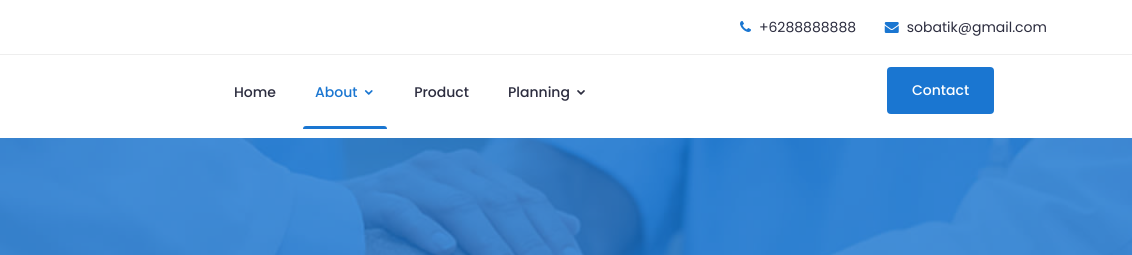
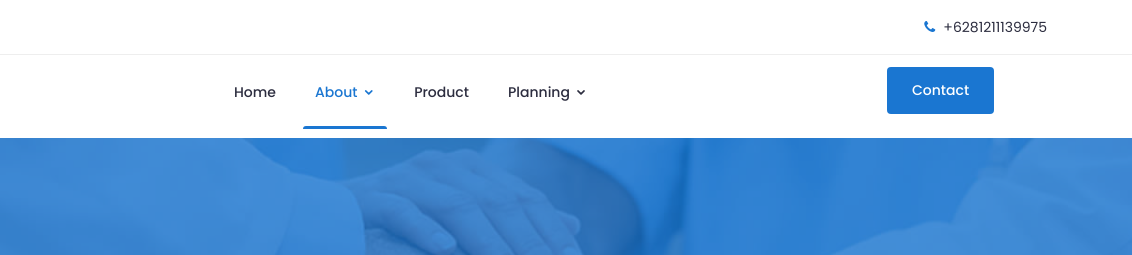
Before and after one commit to denfasyah/sobatik, a plain HTML site: page latarbelakang.html in a window 1280 px wide. Shown: the top 255 px of the page, 148-1280 px from the left. Drawn offline with Linux system fonts and the light colour scheme; a script that the page names is missing.

Commit message:
update no hp

```diff
--- a/latarbelakang.html
+++ b/latarbelakang.html
@@ -85,14 +85,8 @@
             <div class="col-lg-6 col-md-7 col-12">
               <!-- Top Contact -->
               <ul class="top-contact">
-                <li><i class="fa fa-phone"></i>+6288888888</li>
-                <li>
-                  <i class="fa fa-envelope"></i
-                  ><a href="mailto:support@yourmail.com"
-                    >sobatik@gmail.com</a
-                  >
-                </li>
-              </ul>
+								<li><i class="fa fa-phone"></i>+6281211139975</li>
+							</ul>
               <!-- End Top Contact -->
             </div>
           </div>
```
Also changed, not shown: contact.html (+3 -1 lines), index.html (+3 -1 lines), marketingplan.html (+3 -1 lines), product.html (+3 -1 lines), strukturperusahaan.html (+2 -8 lines).
